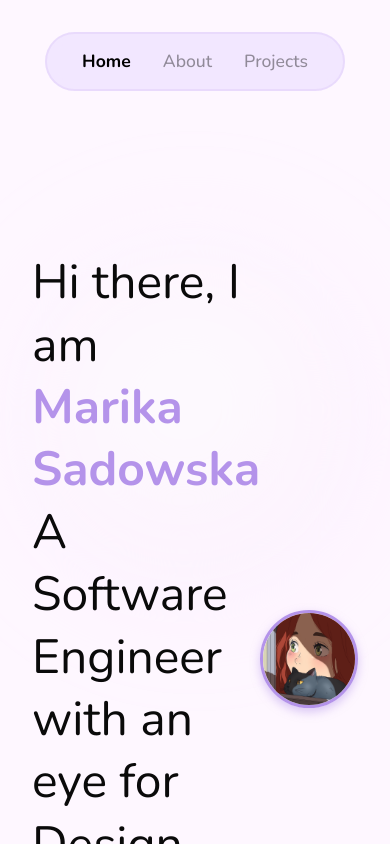
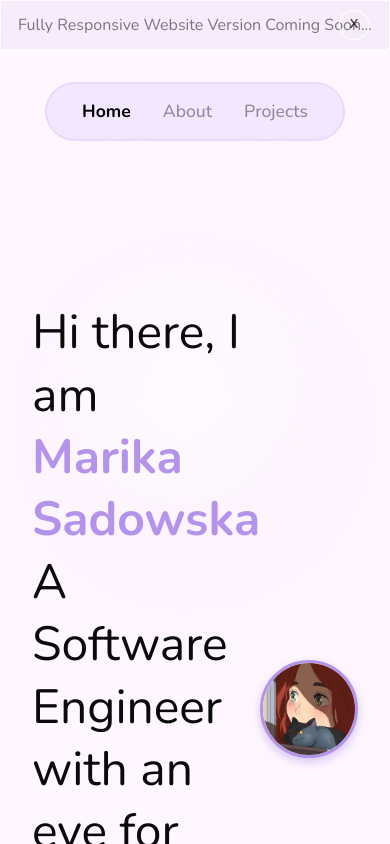
Before and after one commit to marika-sa/Portfolio-App, a Next.js app in the folder portfolio-app/: page / in a window 390 px wide. Built offline with nearby package versions, Linux system fonts and the light colour scheme.

Commit message:
style: :art: Announcement Banner
Added an announcement banner to the top of the layout disclaiming that the fully responsive version of thw site is coming soom.

None

```diff
--- a/portfolio-app/app/about/page.tsx
+++ b/portfolio-app/app/about/page.tsx
@@ -3,7 +3,7 @@ import ImageBox from "../components/UI/ImageBox/ImageBox";
 import SkillsCard from "../components/UI/SkillsCard/SkillsCard";
 import Copy from "../components/UI/Copy/Copy";
 
-export default function Home() {
+export default function About() {
     return (
         <main className="flex w-full flex min-h-screen flex-col items-center space-evenly">
             <section className="flex flex-col items-center justify-center pt-0 mt-20 mb-20">
--- /dev/null
+++ b/portfolio-app/app/coming-soon/page.tsx
@@ -0,0 +1,15 @@
+import Heading from "../components/UI/Heading/Heading";
+import ImageBox from "../components/UI/ImageBox/ImageBox";
+
+export default function ComingSoon() {
+    return (
+        <main className="flex w-full flex min-h-screen flex-col items-center space-evenly">
+            <section className="flex flex-col items-center justify-center pt-0 mt-20 mb-20">
+                <Heading title="Coming Soon" subtitle="An exciting new project is on its way!" />
+                <div className="pt-0 mt-20 mb-20">
+                    <ImageBox image="/images/coming-soon-banner.png" alt="Colourful blurred bubble image with Coming soon text" />
+                </div>
+            </section>
+        </main>
+    );
+}
--- /dev/null
+++ b/portfolio-app/app/components/Announcement/Annoucement.tsx
@@ -0,0 +1,17 @@
+'use client'
+
+import { useState } from 'react';
+import styles from './Announcement.module.css';
+
+export default function Announcement() {
+    const [isVisable, setIsVisable] = useState(true);
+
+    if (!isVisable) return null;
+
+    return (
+        <div className={styles.bannerContainer}>
+            <p className={styles.text}>Fully Responsive Website Version Coming Soon...</p>
+            <button className={styles.closeBtn} onClick={() => setIsVisable(false)} aria-label='Close Annoucement'>X</button>
+        </div>
+    );
+}
--- /dev/null
+++ b/portfolio-app/app/components/Announcement/Announcement.module.css
@@ -0,0 +1,40 @@
+.bannerContainer {
+    display: flex;
+    justify-content: center;
+    align-items: center;
+    flex-direction: row;
+    width: 100%;
+    background-color: #d9c7eb37;
+    backdrop-filter: blur(10px);
+    border: solid 1px rgba(255, 255, 255, 0.8);
+    text-align: center;
+    padding: 12px 0;
+    z-index: 101;
+}
+
+.text {
+    font-size: 1rem;
+    color: rgba(0, 0, 0, 0.5);
+}
+
+.closeBtn {
+    position: absolute;
+    right: 20px;
+    background: none;
+    border: none;
+    font-size: 0.8rem;
+    font-weight: 700;
+    cursor: pointer;
+    color: rgba(0, 0, 0, 0.7);
+    padding: 0.25rem 0.6rem;
+    border: 1.5px solid rgb(255, 255, 255);
+    transition: all 0.5s ease;
+    border-radius: 100%;
+}
+
+.closeBtn:hover {
+    color: #B493EA;
+    box-shadow: 0px 4px 10px rgba(180, 147, 234, 0.2);
+    background-color: transparent;
+    border: 1.5px solid #B493EA;
+}
--- a/portfolio-app/app/layout.tsx
+++ b/portfolio-app/app/layout.tsx
@@ -4,8 +4,8 @@ import "./globals.css";
 import Navbar from "./components/Navbar/Nav";
 import Footer from "./components/Footer/Footer";
 import Contact from "./components/Contact/Contact";
-import { StarsBackground } from '@/components/animate-ui/components/backgrounds/stars';
 import { BubbleBackground } from "@/components/animate-ui/components/backgrounds/bubble";
+import Announcement from "./components/Announcement/Annoucement";
 
 const nunito = Nunito({
   variable: "--font-nunito",
@@ -27,6 +27,7 @@ export default function RootLayout({
       <body className={nunito.className}>
         <BubbleBackground className="fixed inset-0 min-h-screen" interactive={true} >
           <div className="relative w-full h-full overflow-x-hidden bg-transparent">
+            <Announcement />
             <Navbar />
             <div className="container">
               {children}
--- a/portfolio-app/app/projects/page.tsx
+++ b/portfolio-app/app/projects/page.tsx
@@ -1,10 +1,11 @@
 import Projects from "../components/Sections/Projects/Projects";
 import Heading from "../components/UI/Heading/Heading";
 
-export default function Home() {
+export default function ProjectsPage() {
     return (
         <section className="flex flex-col items-center justify-center mb-20">
             <Projects heading={<Heading title="Projects" subtitle="A selection of my personal projects and projects I completed during my software development apprenticeship." />} />
+
         </section>
     );
 }
```
Also changed, not shown: portfolio-app/public/images/coming-soon-banner.png (added).
